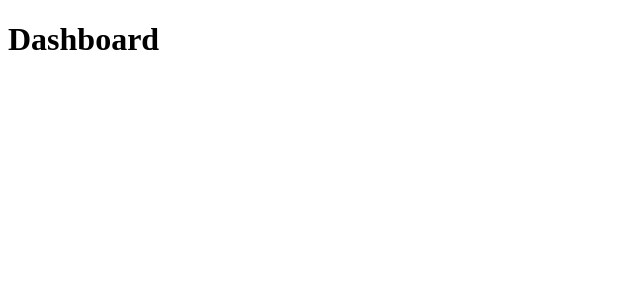
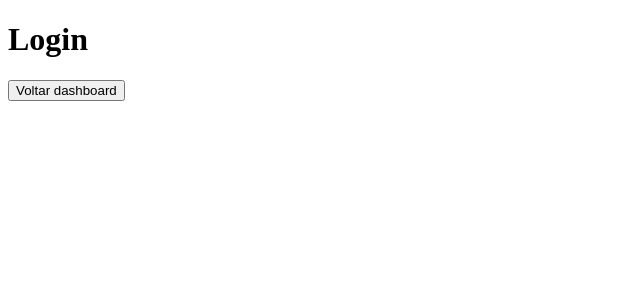
Before and after one commit to MatheusAlves17/curso-react-typescript, a React (Create React App) app: page /entrar in a window 1280 px wide. Before the commit this address led to /pagina-inicial. Shown: the top 300 px of the page, without its empty margins (0-640 px from the left). Built offline with nearby package versions, Linux system fonts and the light colour scheme.

Commit message:
feat: use useNavigate

```diff
--- a/src/app/pages/dashboard/Dashboard.tsx
+++ b/src/app/pages/dashboard/Dashboard.tsx
@@ -1,7 +1,9 @@
+import { Link } from  'react-router-dom';
 export const Dashboard = () => {
     return (
         <>
             <h1>Dashboard</h1>
+            <Link to="/entrar">Login</Link>
         </>
-    )
+    );
 }
--- a/src/app/pages/index.tsx
+++ b/src/app/pages/index.tsx
@@ -1 +1,2 @@
 export * from './dashboard/Dashboard';
+export * from './login/Login';
--- /dev/null
+++ b/src/app/pages/login/Login.tsx
@@ -0,0 +1,17 @@
+import { useNavigate } from 'react-router-dom';
+
+export const Login = () => {
+    const navigate = useNavigate();
+
+    const handleClick = () => {
+        navigate('/pagina-inicial')
+    }
+
+    return (
+        <>
+            <h1>Login</h1>
+
+            <button onClick={handleClick}>Voltar dashboard</button>
+        </>
+    );
+}
--- a/src/app/routes/index.tsx
+++ b/src/app/routes/index.tsx
@@ -1,12 +1,13 @@
 import { BrowserRouter, Route, Routes as Switch, Navigate} from 'react-router-dom';
-import { Dashboard } from '../pages';
+import { Dashboard, Login } from '../pages';
 
 export const Routes = () => {
     return(
         <BrowserRouter>
             <Switch>
+                <Route path="*" element={<Navigate to="/pagina-inicial"/> }/>
                 <Route path="/pagina-inicial" element={<Dashboard/>} />
-                <Route path="*" element={<Navigate to="/pagina-inicial"/> }/>
+                <Route path="/entrar" element={<Login/>}/>
             </Switch>
         </BrowserRouter>
     )
--- /dev/null
+++ b/src/index.css
@@ -0,0 +1,13 @@
+body {
+  margin: 0;
+  font-family: -apple-system, BlinkMacSystemFont, 'Segoe UI', 'Roboto', 'Oxygen',
+    'Ubuntu', 'Cantarell', 'Fira Sans', 'Droid Sans', 'Helvetica Neue',
+    sans-serif;
+  -webkit-font-smoothing: antialiased;
+  -moz-osx-font-smoothing: grayscale;
+}
+
+code {
+  font-family: source-code-pro, Menlo, Monaco, Consolas, 'Courier New',
+    monospace;
+}
```
Also changed, not shown: src/App.css (added, +38 -0 lines), src/logo.svg (added), 1 other file (tests, documents, lock files or other folders).
